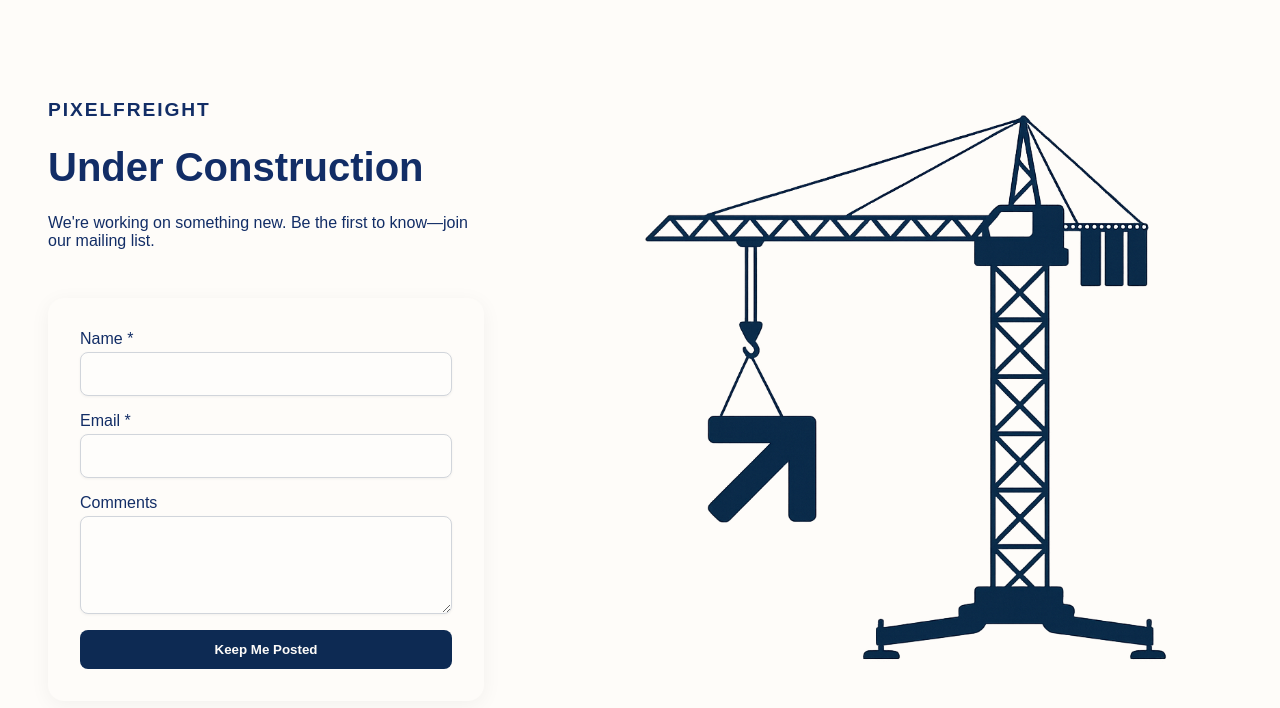
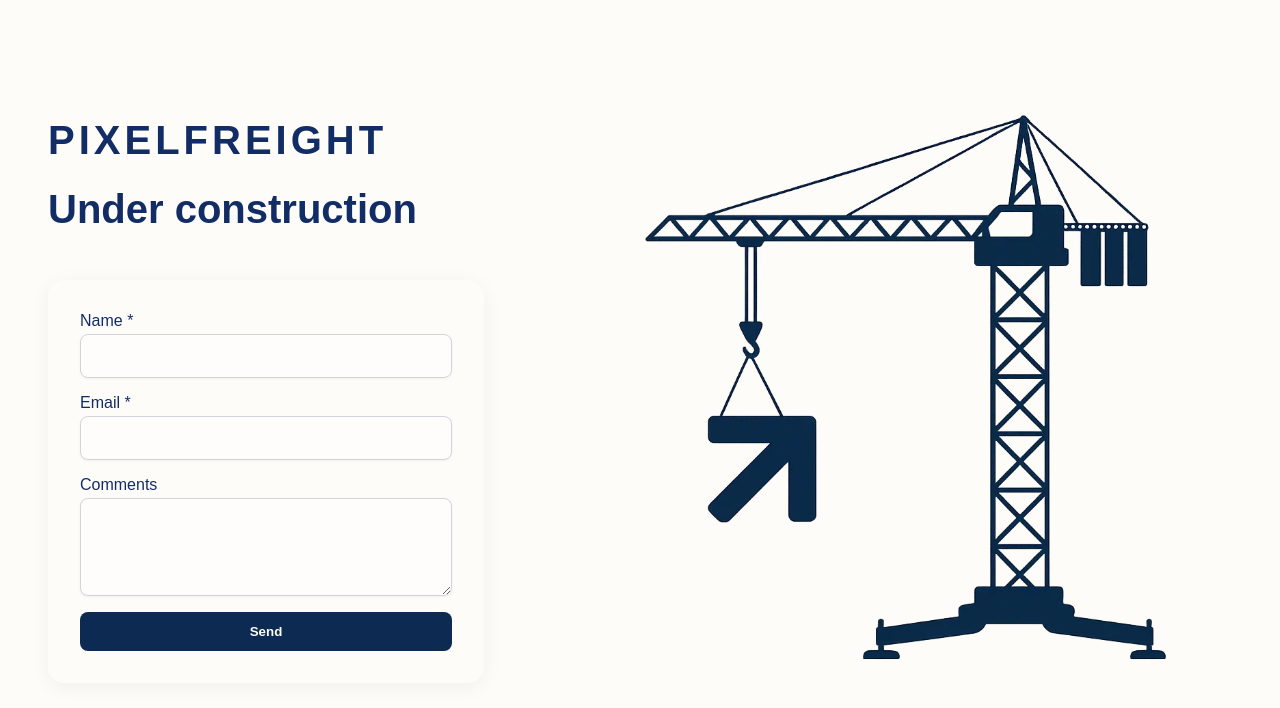
Before and after one commit to VickTorry/pixelfreight, a Next.js app: page / in a window 1280 px wide. Shown: the top 708 px of the page. Built offline with nearby package versions, Linux system fonts and the light colour scheme.

Commit message:
added metadata and OG, optimised image

```diff
--- a/app/globals.css
+++ b/app/globals.css
@@ -20,7 +20,7 @@ body {
 body {
   color: var(--foreground);
   background: var(--background);
-  font-family: Arial, Helvetica, sans-serif;
+  font-family: "Geist Sans", sans-serif;
   -webkit-font-smoothing: antialiased;
   -moz-osx-font-smoothing: grayscale;
 }
--- a/app/layout.tsx
+++ b/app/layout.tsx
@@ -13,8 +13,29 @@ const geistMono = Geist_Mono({
 });
 
 export const metadata: Metadata = {
-  title: "Create Next App",
-  description: "Generated by create next app",
+  title: "Pixelfreight — Under Construction",
+  description: "We're building something exciting. Leave your email to stay updated!",
+  openGraph: {
+    title: "Pixelfreight — Under Construction",
+    description: "We’re almost there. Get notified when we launch.",
+    url: "https://pixelfreight.com",
+    siteName: "Pixelfreight",
+    images: [
+      {
+        url: "underconstruction-img.webp",
+        width: 1200,
+        height: 630,
+        alt: "Pixelfreight under construction",
+      },
+    ],
+    type: "website",
+  },
+  twitter: {
+    card: "summary_large_image",
+    title: "Pixelfreight — Under Construction",
+    description: "We’re almost there. Get notified when we launch.",
+    images: ["/og-image.png"],
+  },
 };
 
 export default function RootLayout({
--- a/components/ContactForm/ContactForm.tsx
+++ b/components/ContactForm/ContactForm.tsx
@@ -99,7 +99,7 @@ export default function ContactForm({
           </div>
         )}
         <button type="submit" disabled={submitting} className={styles.submitButton}>
-          {submitting ? "Sending..." : "Keep Me Posted"}
+          {submitting ? "Sending..." : "Send"}
         </button>
       </form>
     </div>
--- a/components/UnderConstruction/UnderConstruction.module.css
+++ b/components/UnderConstruction/UnderConstruction.module.css
@@ -30,7 +30,7 @@
 }
 
 .logo {
-  font-size: 1.2rem;
+  font-size: 2.5rem;
   font-weight: bold;
   color: #122d66;
   letter-spacing: 0.1em;
--- a/components/UnderConstruction/UnderConstruction.tsx
+++ b/components/UnderConstruction/UnderConstruction.tsx
@@ -9,10 +9,7 @@ export default function UnderConstruction() {
       <div className={styles.layout}>
         <div className={styles.content}>
           <h1 className={styles.logo}>PIXELFREIGHT</h1>
-          <h2 className={styles.heading}>Under Construction</h2>
-          <p className={styles.subheading}>
-            We&apos;re working on something new. Be the first to know—join our mailing list.
-          </p>
+          <h2 className={styles.heading}>Under construction</h2>
           <div className={styles.formWrapper}>
             <ContactForm />
           </div>
@@ -20,7 +17,7 @@ export default function UnderConstruction() {
 
         <div className={styles.imageWrapper}>
           <Image
-            src="/under-construction-image.png"
+            src="/underconstruction-img.webp"
             alt="Pixelfreight crane lifting logo"
             width={700}
             height={700}
```
Also changed, not shown: public/under-construction-image.png (deleted), public/underconstruction-img.webp (added).
